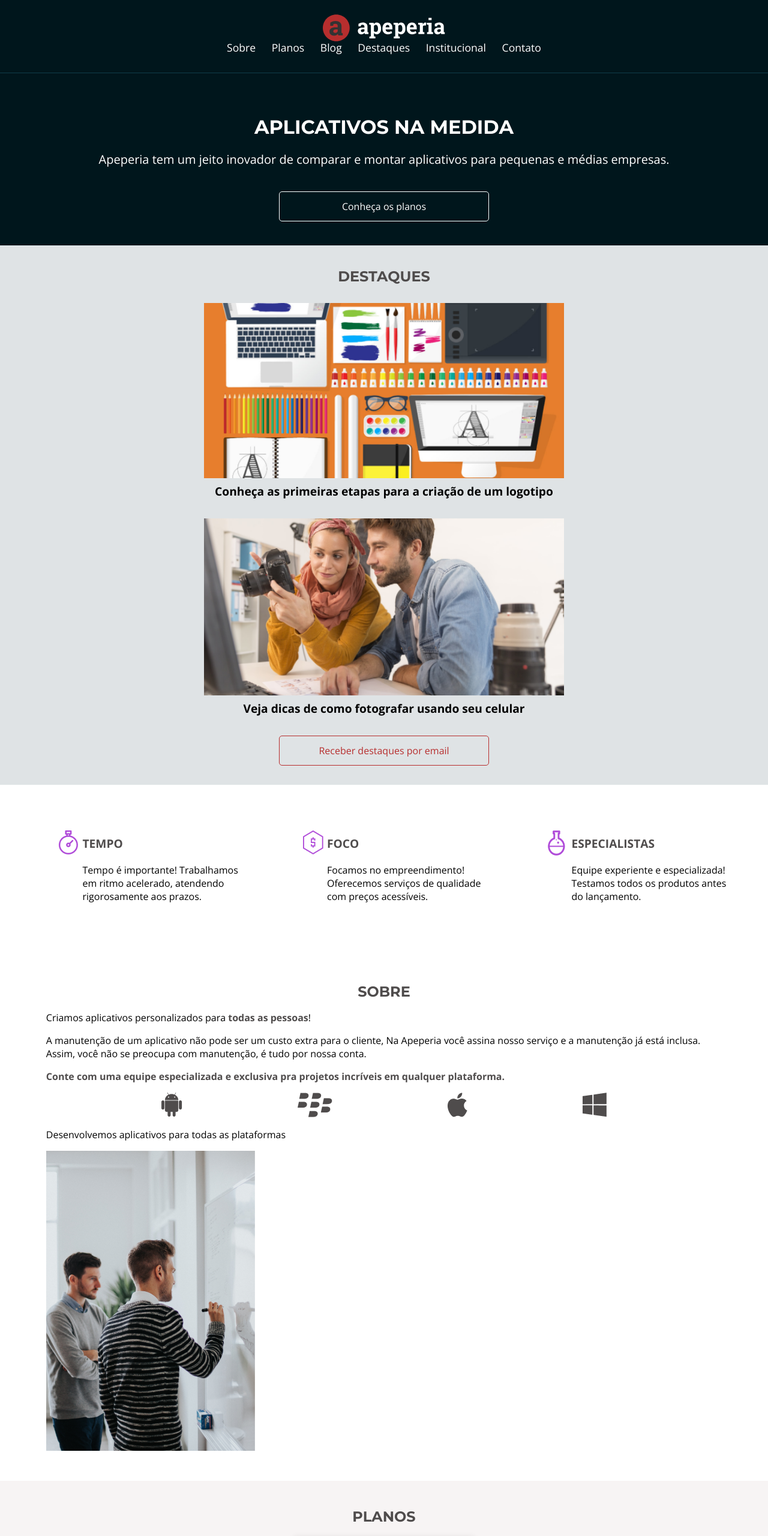
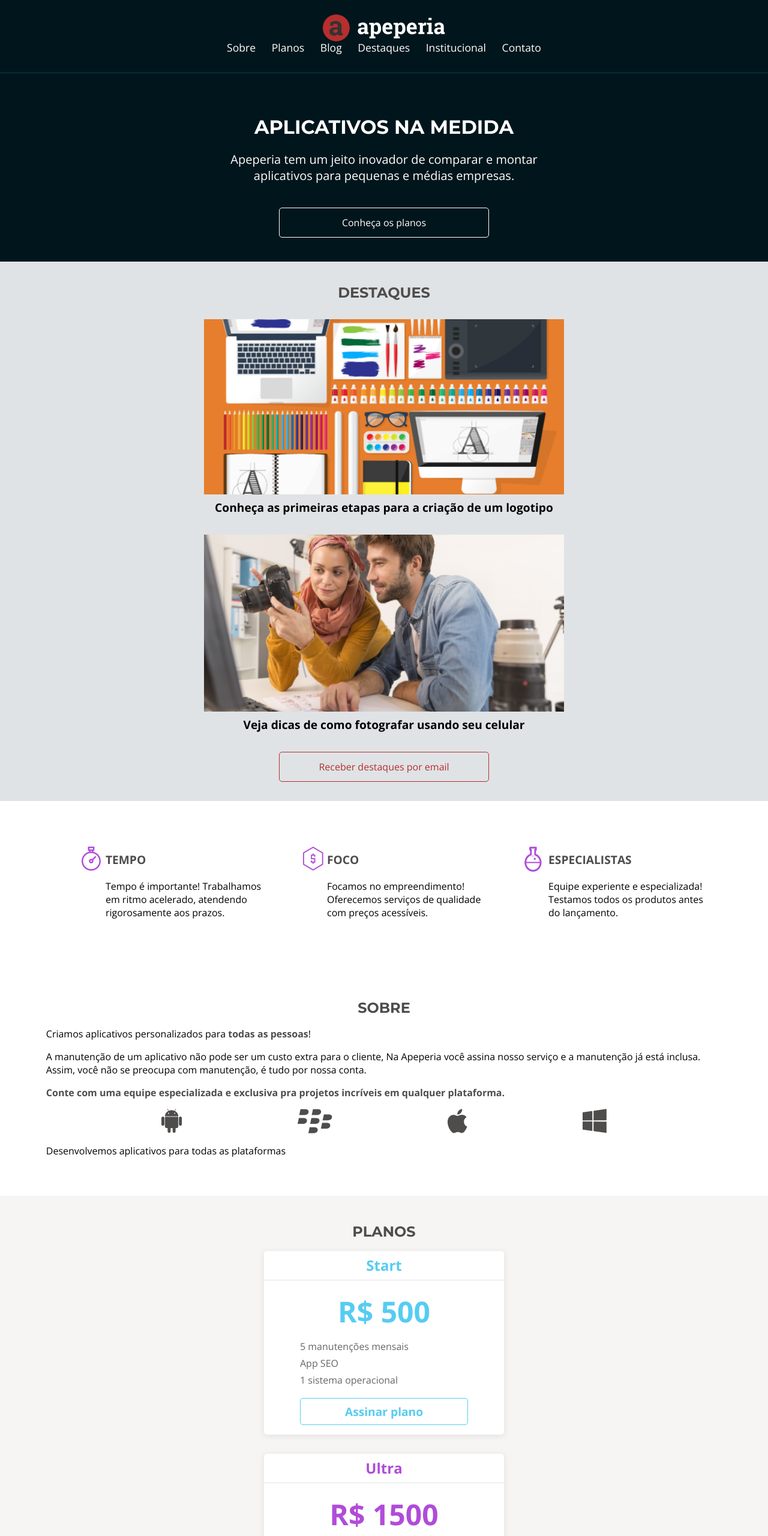
Before and after one commit to renatopl97/apeperia-alura, a plain HTML site: page index.html in a window 1280 px wide. Shown: the top 2560 px of the page at 60% size. Drawn offline with nearby package versions, Linux system fonts and the light colour scheme.

Commit message:
finalizado o mobile

```diff
--- a/css/chamada.css
+++ b/css/chamada.css
@@ -27,8 +27,8 @@
     width: 100%;
 }
 
-@media (width: 610px) {
-    .chamada {
-        background-color: #f0f;
+@media screen and (min-width: 768px) {
+    .chamada__texto {
+        max-width: 600px;
     }
 }
--- a/css/institucional.css
+++ b/css/institucional.css
@@ -47,3 +47,13 @@
 .institucional__video {
     width: 100vw;
 }
+
+@media screen and (min-width: 768px) {
+    .institucional__contato-email {
+        display: inline-block;
+    }
+
+    .institucional__video {
+        width: 100%;
+    }
+}
--- a/css/planos.css
+++ b/css/planos.css
@@ -90,3 +90,9 @@
 .cartao__botao--mega {
     border-color: var(--planos-cartao-mega);
 }
+
+@media screen and (min-width: 768px) {
+    .cartao {
+        max-width: 400px;
+    }
+}
--- a/index.html
+++ b/index.html
@@ -56,13 +56,13 @@
                 </figure>
             </a><a href="#" class="destaques__botao botao">Receber destaques por email</a>
         </section>
-        <section class="diferenciais containe r">
+        <section class="diferenciais container">
             <ul class="diferenciais__lista">
-                <li class="diferenciais__item diferenciais__item--tempo ">
+                <li class="diferenciais__item diferenciais__item--tempo">
                     <h2 class="item__titulo">Tempo</h2>
                     <p class="item__texto">Tempo é importante! Trabalhamos em ritmo acelerado, atendendo rigorosamente aos prazos.</p>
                 </li>
-                <li class="diferenciais__item diferenciais__item--foco ">
+                <li class="diferenciais__item diferenciais__item--foco">
                     <h2 class="item__titulo">Foco</h2>
                     <p class="item__texto">Focamos no empreendimento! Oferecemos serviços de qualidade com preços acessíveis.</p>
                 </li>
@@ -73,13 +73,12 @@
             </ul>
         </section>
         <section class="sobre container">
-            <div class="sobre__conteudo">
             <h2 class="sobre__titulo">Sobre</h2>
             <p class="sobre__texto">Criamos aplicativos personalizados para <strong class="sobre__texto--destaque">todas as pessoas</strong>!</p>
             <p class="sobre__texto">
                 A manutenção de um aplicativo não pode ser um custo extra para o cliente, Na Apeperia você assina nosso serviço e a manutenção já está inclusa. Assim, você não se preocupa com manutenção, é tudo por nossa conta.
             </p>
-                <p class="sobre__texto sobre__texto--destaque sobre__texto--divisao">
+            <p class="sobre__texto sobre__texto--destaque">
                 Conte com uma equipe especializada e exclusiva pra projetos incríveis em qualquer plataforma.
             </p>
             <ul class="sobre__plataformas">
@@ -89,8 +88,6 @@
                 <li><img src="img/windowsphone.png" alt="Ícone da Microsoft"></li>
             </ul>
             <p class="sobre__texto">Desenvolvemos aplicativos para todas as plataformas</p>
-            </div>
-            <img src="img/sobre-apeperia.png" alt="Sobre a Apeperia" class="sobre__imagem">
         </section>
         <section class="planos container">
             <h2 class="planos__titulo">Planos</h2>
```
Also changed, not shown: css/diferenciais.css (line endings or trailing spaces). Lines whose indentation alone changed are shown as unchanged.
